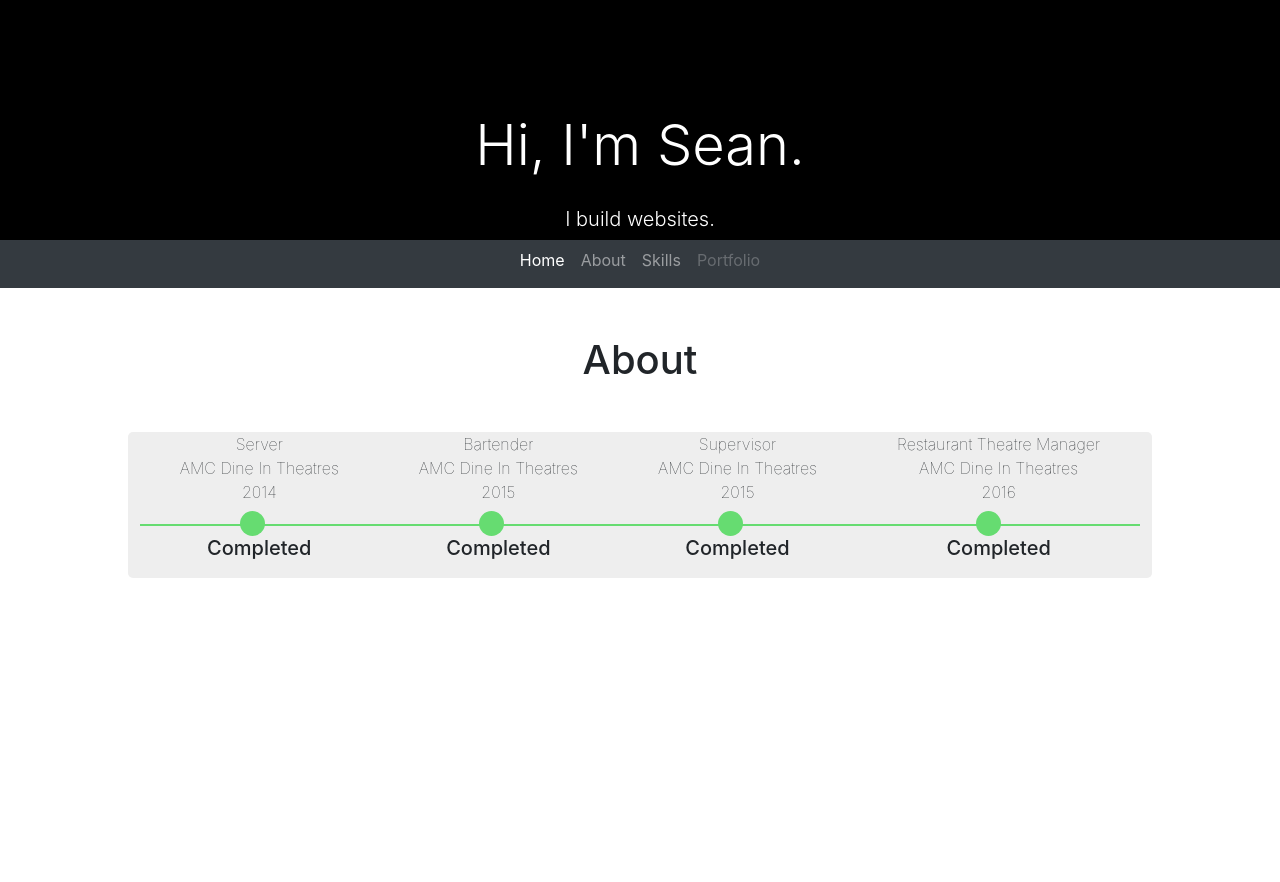
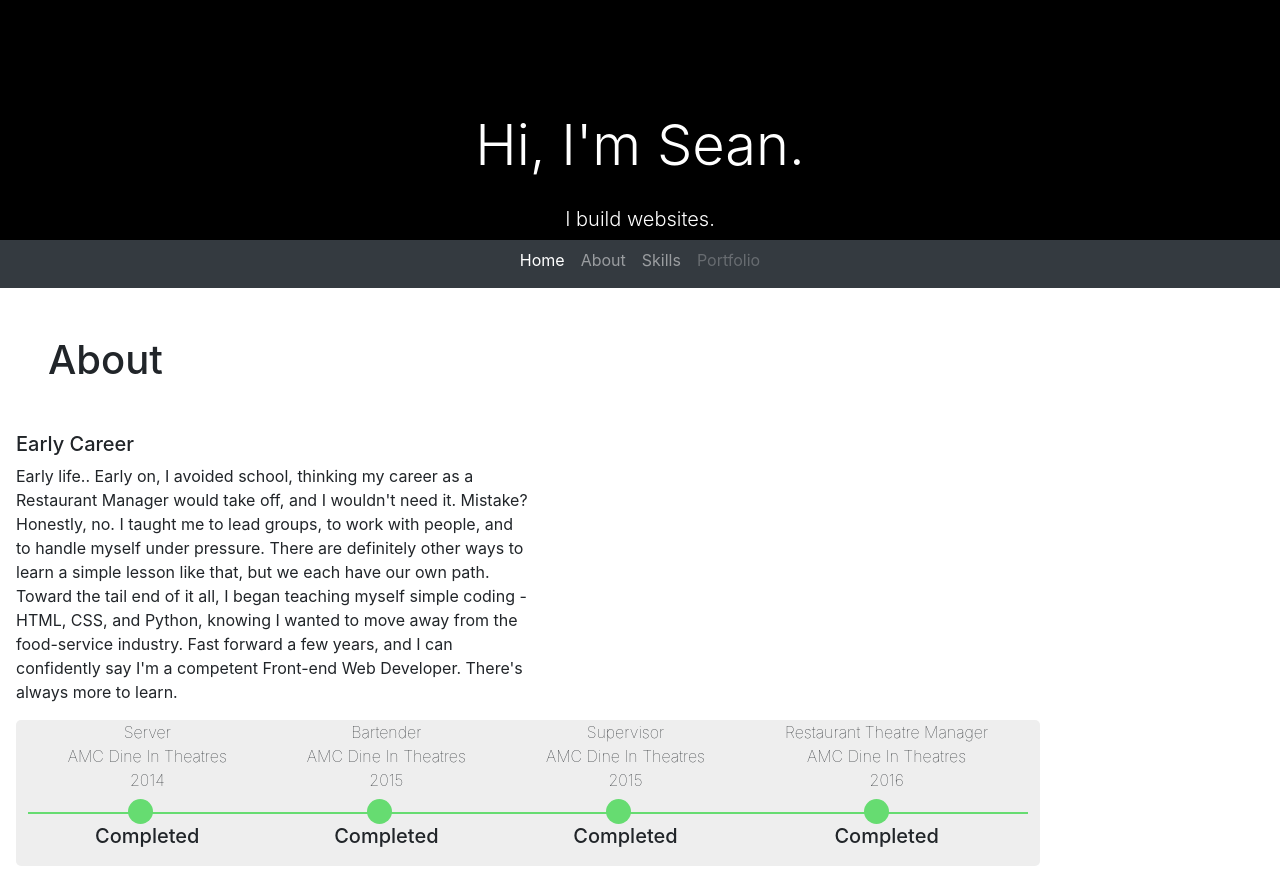
Before and after one commit to Mr-Eeus/seanmanners.dev, a plain HTML site: page seanmanners.dev/index.html in a window 1280 px wide. Before the commit the page ends 800 px from the top, so only its background shows below. Drawn offline with nearby package versions, Linux system fonts and the light colour scheme.

Commit message:
Transfer to desktop

```diff
--- a/seanmanners.dev/index.html
+++ b/seanmanners.dev/index.html
@@ -42,8 +42,11 @@
             </ul>
         </div>
     </nav>
-    <div>
-        <h1 id="about-cus about" class="d-flex flex-row justify-content-center my-5">About</h1>
+    <h1 id="about-cus about" class="d-flex flex-row ml-5 my-5">About</h1>
+    <div class="row">
+        <div class="col-5 ml-3">
+            <h5>Early Career</h5>
+            <p>Early life.. Early on, I avoided school, thinking my career as a Restaurant Manager would take off, and I wouldn't need it. Mistake? Honestly, no. I taught me to lead groups, to work with people, and to handle myself under pressure. There are definitely other ways to learn a simple lesson like that, but we each have our own path. Toward the tail end of it all, I began teaching myself simple coding - HTML, CSS, and Python, knowing I wanted to move away from the food-service industry. Fast forward a few years, and I can confidently say I'm a competent Front-end Web Developer. There's always more to learn.</p>
             <div class="tl-cus">
                 <ul class="timeline" id="timeline">
                     <li class="li complete">
@@ -88,6 +91,8 @@
                     </li>
             </div>
         </div>
+    </div>
+
 
     <!-- Optional JavaScript -->
     <!-- jQuery first, then Popper.js, then Bootstrap JS -->
```
Lines whose indentation alone changed are shown as unchanged.
